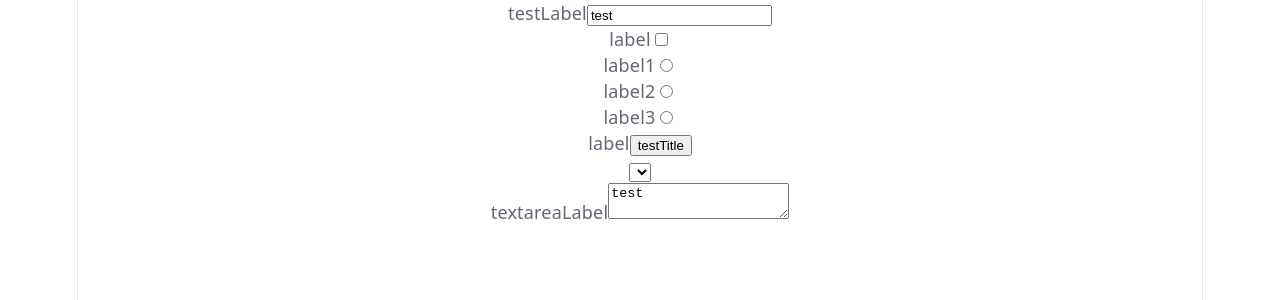
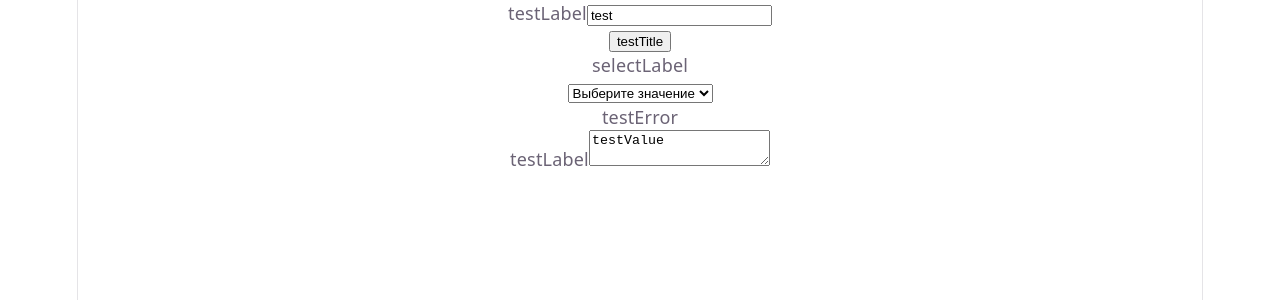
Before and after one commit to Fullofb3ans/beansUiKit, a Vue app: page / in a window 1280 px wide. Shown: the top 300 px of the page. Built offline with nearby package versions, Linux system fonts and the light colour scheme.

Commit message:
iss/transform_props_of_ button-select-input-textarea_to_object

```diff
--- a/src/App.vue
+++ b/src/App.vue
@@ -1,12 +1,27 @@
 <template>
-<BaseInput :propsClass="'testInput'"
-           :propsLabel="'testLabel'"
-           :propsType="'testText'"
-           :propsValue="'test'"
+<div>
+    <!----------------------------------R2U--------------------------------->
+    <BaseInput :inputSettings="inputSettings"
                @valueChanged="(value) => console.log(value)">
         <template v-slot:input-icon></template>
     </BaseInput>
 
+    <BaseButton :propsLabel="'label'"
+                :propsClass="'button'"
+                @clicked="console.log('clicked')">
+        testTitle
+    </BaseButton>
+
+    <BaseSelect :selectSettings="selectSettings"
+                @valueChanged="console.log('testEmit')">
+        <template v-slot:label-icon> </template>
+        <template v-slot:select-icon> </template>
+        <template v-slot:error-icon> </template>
+    </BaseSelect>
+
+    <BaseTextarea :textareaSettings="textareaSettings"
+                  @valueChanged="(value) => console.log(value)">
+        <!---------------------------------------------------------------------->
         <BaseCheckbox :propsClass="'checkbox'"
                       :propsLabel="'label'"
                       :propsValue="'1'"
@@ -21,38 +36,60 @@
                    :propsValue="item"
                    @valueChanged="(value, res) => console.log(value, res)" />
 
-<BaseButton :propsLabel="'label'"
-            :propsClass="'button'"
-            @clicked="console.log('clicked')">
-    testTitle
-</BaseButton>
 
-<BaseSelect :propsClass="'select'"
-            :propsLabel="'selectLabel'"
-            :propsOptions="['test1', 'test2']"
-            :markedOptions="['test1']"
-            :propsValue="'test1'"
-            :error="'testError'"
-            :disabled="false"
-            :propsPlaceholder="'Выберите значение'"
-            @valueChanged="console.log('testEmit')">
-
-    <template v-slot:label-icon> </template>
-    <template v-slot:select-icon> </template>
-    <template v-slot:error-icon> </template>
-</BaseSelect>
-
-<BaseTextarea :propsClass="'textarea'"
-              :propsLabel="'textareaLabel'"
-              :propsValue="'test'"
-              @valueChanged="(value) => console.log(value)">
     </BaseTextarea>
+</div>
 </template>
-<script setup lang="ts">
+<script lang="ts">
 import BaseButton from './components/BaseButton.vue';
 import BaseCheckbox from './components/BaseCheckbox.vue';
 import BaseInput from './components/BaseInput.vue';
 import BaseRadio from './components/BaseRadio.vue';
 import BaseSelect from './components/BaseSelect.vue';
 import BaseTextarea from './components/BaseTextarea.vue';
+import { defineComponent } from 'vue';
+
+export default defineComponent({
+    components: {
+        BaseButton,
+        BaseCheckbox,
+        BaseInput,
+        BaseRadio,
+        BaseSelect,
+        BaseTextarea
+    },
+    setup() {
+        const selectSettings = {
+            class: 'select',
+            label: 'selectLabel',
+            markedOptions: ['test1'],
+            error: 'testError',
+            disabled: false,
+            placeholder: 'Выберите значение',
+            id: 'baseSelect',
+        }
+
+        const inputSettings = {
+            class: "testInput",
+            label: "testLabel",
+            type: "testText",
+            value: "test"
+        }
+
+        const textareaSettings = {
+            class: 'testClass',
+            label: 'testLabel',
+            value: 'testValue',
+            placeholder: 'testPlaceholder',
+            name: 'testName',
+            disabled: false
+        }
+
+        return {
+            inputSettings,
+            selectSettings,
+            textareaSettings
+        }
+    }
+});
 </script>
--- a/src/components/BaseButton.vue
+++ b/src/components/BaseButton.vue
@@ -1,33 +1,37 @@
 <template>
-<div :class="`${propsClass}__wrapper`">
-  <label v-if="propsLabel"
-         :class="`${propsClass}__label`">
-    {{ propsLabel }}
-  </label>
-  <button :class="`${propsClass}`"
-          :disabled="disabled"
+<div :class="`${buttonSettings.label}__wrapper`">
+  <div v-if="buttonSettings.label"
+       :class="`${buttonSettings.class}__label`">
+    {{ buttonSettings.label }}
+  </div>
+  <button :class="`${buttonSettings.class}`"
+          :disabled="buttonSettings.disabled"
+          :type="'button'"
           @click="$emit('clicked')">
     <slot></slot>
   </button>
 </div>
 </template>
 <script lang='ts'>
-import { defineComponent } from 'vue';
+
+import { defineComponent, type PropType } from 'vue';
+
+interface IButtonSettings {
+  class: string,
+  label?: string,
+  disabled: boolean
+}
 
 export default defineComponent({
   components: {},
   emits: ['clicked'],
   props: {
-    propsClass: {
-      type: String,
-      default: 'button'
-    },
-    propsLabel: {
-      type: String,
-    },
-    disabled: {
-      type: Boolean,
-      default: false
+    buttonSettings: {
+      type: Object as PropType<IButtonSettings>,
+      default: {
+        class: 'button',
+        disabled: false
+      }
     }
   }
 });
--- a/src/components/BaseInput.vue
+++ b/src/components/BaseInput.vue
@@ -1,83 +1,73 @@
 <template>
-<div :class="`${propsClass}__wrapper`">
-    <label v-if="propsLabel"
-           :class="`${propsClass}__label`"
-           :for="propsName">
-        {{ propsLabel }}
+<div :class="`${inputSettings.class}__wrapper`">
+    <label v-if="inputSettings.label"
+           :class="`${inputSettings.label}__label`"
+           :for="inputSettings.name">
+        {{ inputSettings.label }}
     </label>
-    <input :class="propsClass"
-           :id="propsName"
-           :type="propsType"
-           :placeholder="propsPlaceholder"
-           :min="min"
-           :max="max"
-           :disabled="disabled"
+    <input :class="inputSettings.class"
+           :id="inputSettings.name"
+           :type="inputSettings.type"
+           :placeholder="inputSettings.placeholder"
+           :min="inputSettings.min"
+           :max="inputSettings.max"
+           :disabled="inputSettings.disabled"
            v-model="inputValue" />
     <div v-if="$slots['input-icon']"
-         :class="`${propsClass}__icon__wrapper`">
+         :class="`${inputSettings.class}__icon__wrapper`">
         <slot name="input-icon"></slot>
     </div>
 </div>
 </template>
+
 <script lang='ts'>
-import { defineComponent, ref, watch } from 'vue';
+import { defineComponent, ref, watch, type PropType } from 'vue';
+interface IBaseInputProps {
+    class?: string,
+    label?: string,
+    value?: string | number,
+    type?: string,
+    placeholder?: string,
+    name?: string
+    min?: number,
+    max?: number,
+    disabled?: boolean
+}
 
 export default defineComponent({
     components: {},
     emits: ['valueChanged'],
     props: {
-        propsClass: {
-            type: String,
-            default: 'input'
+        inputSettings: {
+            type: Object as PropType<IBaseInputProps>,
+            default: {
+                class: 'input',
+                value: null,
+                type: 'text',
+                placeholder: '',
+                name: '',
+                disabled: false
+            }
         },
-        propsLabel: {
-            type: String,
-        },
-        propsValue: {
-            type: [String, Number],
-            default: null
-        },
-        propsType: {
-            type: String,
-            default: 'text'
-        },
-        propsPlaceholder: {
-            type: String,
-            default: ''
-        },
-        propsName: {
-            type: String,
-            default: ''
-        },
-        min: {
-            type: Number
-        },
-        max: {
-            type: Number
-        },
-        disabled: {
-            type: Boolean,
-            default: false
-        }
     },
     setup(props, { emit }) {
         const inputValue = ref<string | number>();
 
-        watch(() => inputValue.value, () => {
-            if (inputValue.value) {
-                if (props.min && (Number(inputValue.value) < props.min)) {
-                    inputValue.value = props.min
+        watch(() => inputValue.value, (newVal) => {
+            if (newVal) {
+                if (props.inputSettings.min && (Number(newVal) < props.inputSettings.min)) {
+                    inputValue.value = props.inputSettings.min
                 }
-                else if (props.max && (Number(inputValue.value) > props.max)) {
-                    inputValue.value = props.max
+                else if (props.inputSettings.max && (Number(newVal) > props.inputSettings.max)) {
+                    inputValue.value = props.inputSettings.max
                 }
             }
-            emit('valueChanged', inputValue.value, props.propsName)
+            emit('valueChanged', inputValue.value, props.inputSettings.name)
         }, { immediate: true })
 
-        watch(() => props.propsValue, () => {
-            if (inputValue.value !== props.propsValue)
-                inputValue.value = props.propsValue
+        watch(() => props.inputSettings.value, () => {
+            if (inputValue.value !== props.inputSettings.value)
+                inputValue.value = props.inputSettings.value
         }, { immediate: true })
 
         return {
--- a/src/components/BaseSelect.vue
+++ b/src/components/BaseSelect.vue
@@ -1,33 +1,33 @@
 <template>
 <div
-     :class="[`${buttonSettings.class}__wrapper`, buttonSettings.disabled ? `${buttonSettings.class}__wrapper--disabled` : '']">
-    <label v-if="buttonSettings.label"
-           :class="`${buttonSettings.class}__label__wrapper`"
-           :for="buttonSettings.id">
-        <span :class="`${buttonSettings.class}__label`">
-            {{ buttonSettings.label }}
+     :class="[`${selectSettings.class}__wrapper`, selectSettings.disabled ? `${selectSettings.class}__wrapper--disabled` : '']">
+    <label v-if="selectSettings.label"
+           :class="`${selectSettings.class}__label__wrapper`"
+           :for="selectSettings.id">
+        <span :class="`${selectSettings.class}__label`">
+            {{ selectSettings.label }}
         </span>
         <div v-if="$slots['label-icon']"
-             :class="`${buttonSettings.class}__label__icon__wrapper`">
+             :class="`${selectSettings.class}__label__icon__wrapper`">
             <slot name="label-icon"></slot>
         </div>
     </label>
-    <div :class="`${buttonSettings.class}__inner`">
-        <select :class="`${buttonSettings.class}`"
-                :disabled="buttonSettings.disabled"
-                :id="buttonSettings.id"
+    <div :class="`${selectSettings.class}__inner`">
+        <select :class="`${selectSettings.class}`"
+                :disabled="selectSettings.disabled"
+                :id="selectSettings.id"
                 v-model="selectValue"
                 @change="valueChanged">
-            <option :class="`${buttonSettings.class}__placeholder`"
-                    v-if="buttonSettings.placeholder"
+            <option :class="`${selectSettings.class}__placeholder`"
+                    v-if="selectSettings.placeholder"
                     disabled="true"
                     value="">
-                {{ buttonSettings.placeholder }}
+                {{ selectSettings.placeholder }}
             </option>
-            <option v-for="(option, index) in buttonSettings.options"
+            <option v-for="(option, index) in selectSettings.options"
                     :key="index"
                     :value="option && typeof option == 'object' && 'value' in option ? option.value : option"
-                    :class="[`${buttonSettings.class}__option`, (buttonSettings.markedOptions?.length && buttonSettings.markedOptions.includes(option)) ? `${buttonSettings.class}__option--marked` : '']">
+                    :class="[`${selectSettings.class}__option`, (selectSettings.markedOptions?.length && selectSettings.markedOptions.includes(option)) ? `${selectSettings.class}__option--marked` : '']">
                 {{
                     option && typeof option == 'object' && 'label' in option ? option.label : option && typeof option ==
                         'object' && 'value' in option ?
@@ -36,17 +36,17 @@
             </option>
         </select>
         <div v-if="$slots['select-icon']"
-             :class="`${buttonSettings.class}__icon__wrapper`">
+             :class="`${selectSettings.class}__icon__wrapper`">
             <slot name="select-icon"></slot>
         </div>
     </div>
-    <div v-if="buttonSettings.error"
-         :class="`${buttonSettings.class}__error__wrapper`">
-        <span :class="`${buttonSettings.class}__error`">
-            {{ buttonSettings.error }}
+    <div v-if="selectSettings.error"
+         :class="`${selectSettings.class}__error__wrapper`">
+        <span :class="`${selectSettings.class}__error`">
+            {{ selectSettings.error }}
         </span>
         <div v-if="$slots['error-icon']"
-             :class="`${buttonSettings.class}__error__icon__wrapper`">
+             :class="`${selectSettings.class}__error__icon__wrapper`">
             <slot name="error-icon"></slot>
         </div>
     </div>
@@ -58,23 +58,23 @@ import { defineComponent, ref, type Component, type PropType, watch } from 'vue'
 
 interface BaseSelectProps {
     id?: string,
-    class?: string;
-    label?: string;
-    value?: string | number;
-    options?: unknown[];
-    placeholder?: string;
-    disabled?: boolean;
-    error?: string;
-    labelIcon?: Component;
-    selectIcon?: Component;
-    errorIcon?: Component;
+    class?: string,
+    label?: string,
+    value?: string | number,
+    placeholder?: string,
+    disabled?: boolean,
+    error?: string,
+    labelIcon?: Component,
+    selectIcon?: Component,
+    errorIcon?: Component,
+    options?: unknown[],
     markedOptions?: unknown[];
 }
 
 export default defineComponent({
     emits: ['valueChanged'],
     props: {
-        buttonSettings: {
+        selectSettings: {
             type: Object as PropType<BaseSelectProps>,
             default: {
                 class: 'select',
@@ -88,7 +88,7 @@ export default defineComponent({
     setup(props, { emit }) {
         const selectValue = ref("");
 
-        watch(() => props.buttonSettings.value, (newVal) => {
+        watch(() => props.selectSettings.value, (newVal) => {
             if (newVal)
                 selectValue.value = String(newVal)
             else selectValue.value = ""
--- a/src/components/BaseTextarea.vue
+++ b/src/components/BaseTextarea.vue
@@ -1,57 +1,50 @@
 <template>
-<div :class="`${propsClass}__wrapper`">
-    <label v-if="propsLabel"
-           :class="`${propsClass}__label`"
-           :for="propsClass">
-        {{ propsLabel }}
+<div :class="`${textareaSettings.class}__wrapper`">
+    <label v-if="textareaSettings.label"
+           :class="`${textareaSettings.label}__label`"
+           :for="textareaSettings.class">
+        {{ textareaSettings.label }}
     </label>
-    <textarea :class="propsClass"
-              :id="propsClass"
-              :placeholder="propsPlaceholder"
-              :disabled="disabled"
+    <textarea :class="textareaSettings.class"
+              :id="textareaSettings.class"
+              :placeholder="textareaSettings.placeholder"
+              :disabled="textareaSettings.disabled"
               v-model="inputValue" />
 </div>
 </template>
 <script lang='ts'>
-import { defineComponent, ref, watch } from 'vue';
+import { defineComponent, ref, watch, type PropType } from 'vue';
+
+interface ITextareaSettings {
+    class?: string,
+    label: string,
+    value?: string | number,
+    type?: string,
+    placeholder?: string,
+    name?: string,
+    disabled?: boolean
+}
 
 export default defineComponent({
     components: {},
     emits: ['valueChanged'],
     props: {
-        propsClass: {
-            type: String,
-            default: 'input'
-        },
-        propsLabel: {
-            type: String,
-        },
-        propsValue: {
-            type: [String, Number],
-            default: null
-        },
-        propsType: {
-            type: String,
-            default: 'text'
-        },
-        propsPlaceholder: {
-            type: String,
-            default: ''
-        },
-        propsName: {
-            type: String,
-            default: ''
-        },
-        disabled: {
-            type: Boolean,
-            default: false
-        },
+        textareaSettings: {
+            type: Object as PropType<ITextareaSettings>,
+            default: {
+                class: 'textarea',
+                value: '',
+                placeholder: '',
+                name: '',
+                disabled: false
+            }
+        }
     },
     setup(props, { emit }) {
-        const inputValue = ref(props.propsValue);
+        const inputValue = ref(props.textareaSettings.value);
 
         watch(() => inputValue.value, () => {
-            emit('valueChanged', inputValue.value, props.propsName)
+            emit('valueChanged', inputValue.value, props.textareaSettings.name)
         }, { immediate: true })
 
         return {
```
Lines whose indentation alone changed are shown as unchanged.
